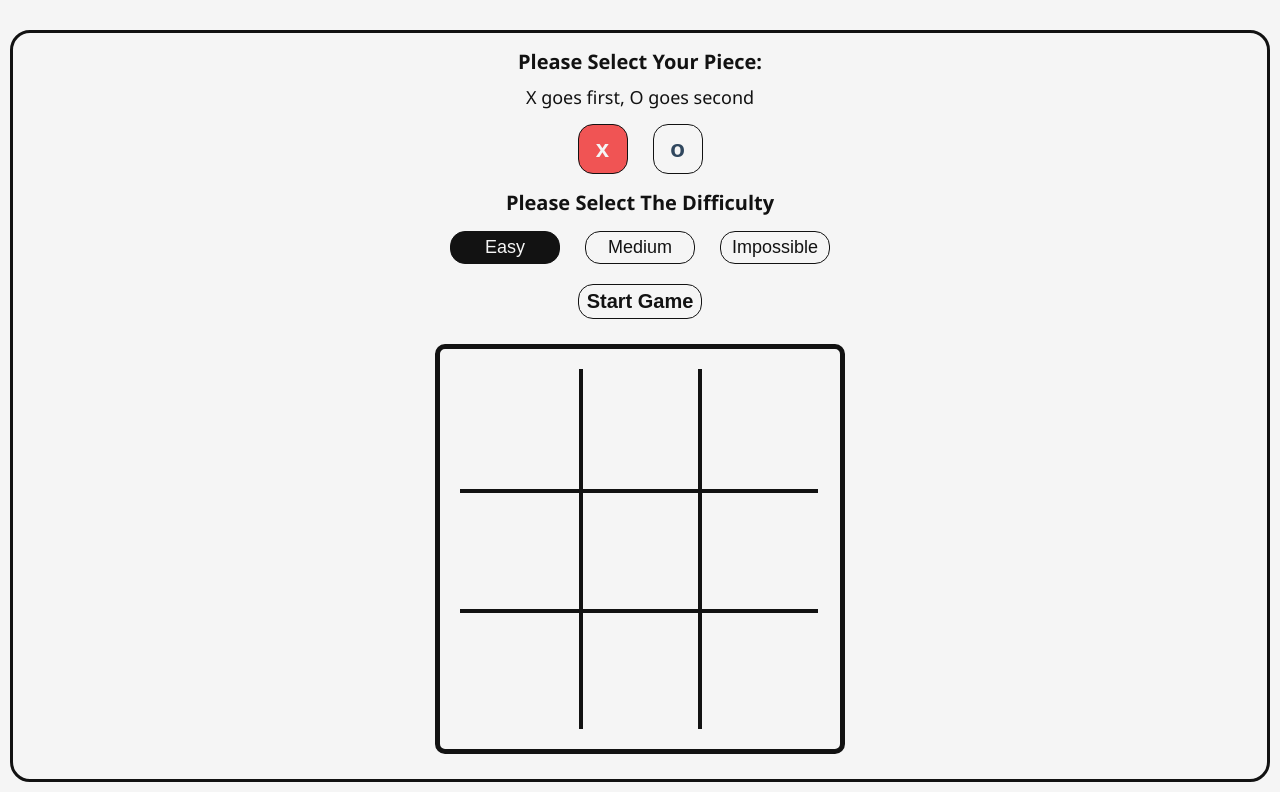
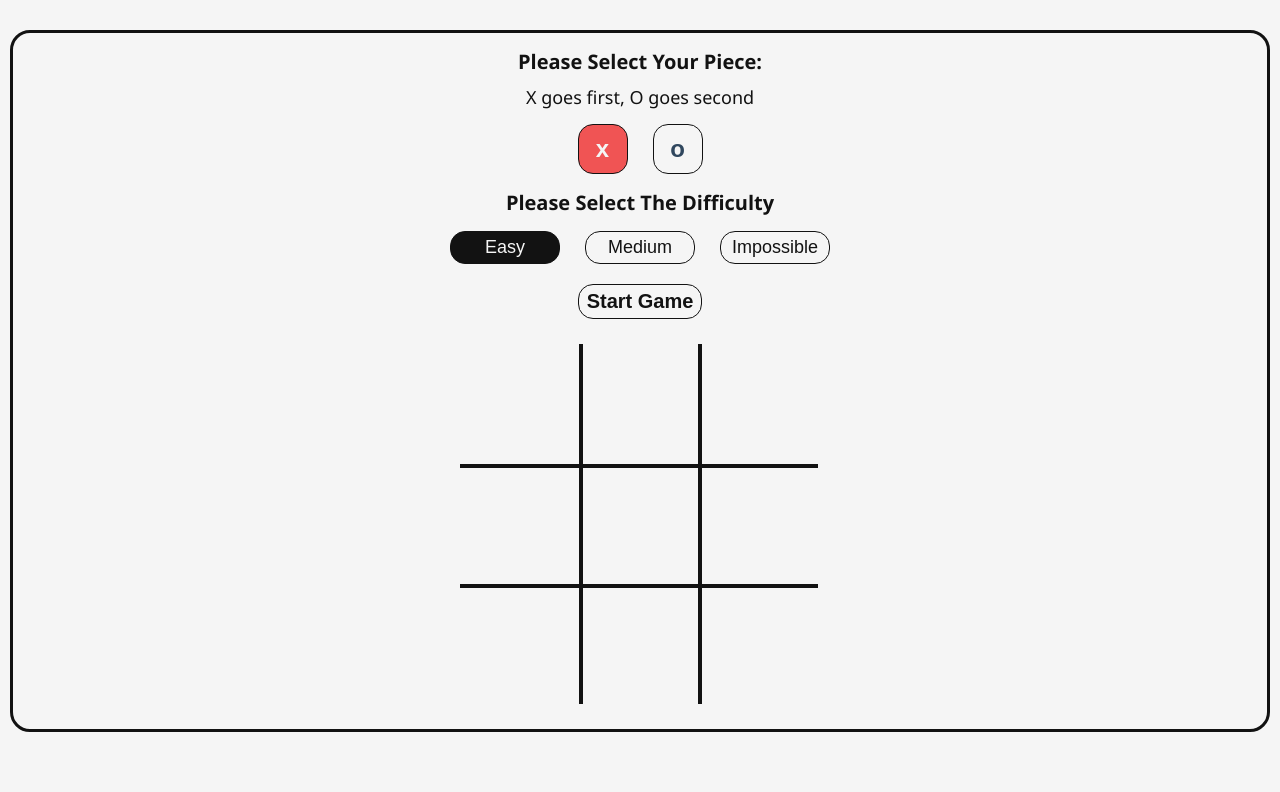
Before and after one commit to ThunderKlappe/tic-tac-toe, a plain HTML site: page index.html in a window 1280 px wide. Shown: the part 80-872 px from the top of the page. After the commit the page ends 822 px from the top, so only its background shows below. Drawn offline with Linux system fonts and the light colour scheme.

Commit message:
fixed some stylings again

```diff
--- a/style.css
+++ b/style.css
@@ -108,9 +108,6 @@ button{
 
 #board{
     margin: 15px;
-    padding: 20px;
-    border: 5px solid #121212;
-    border-radius: 10px;
     display: grid;
     grid-template-columns: 33% 33% 33%;
 }
```
